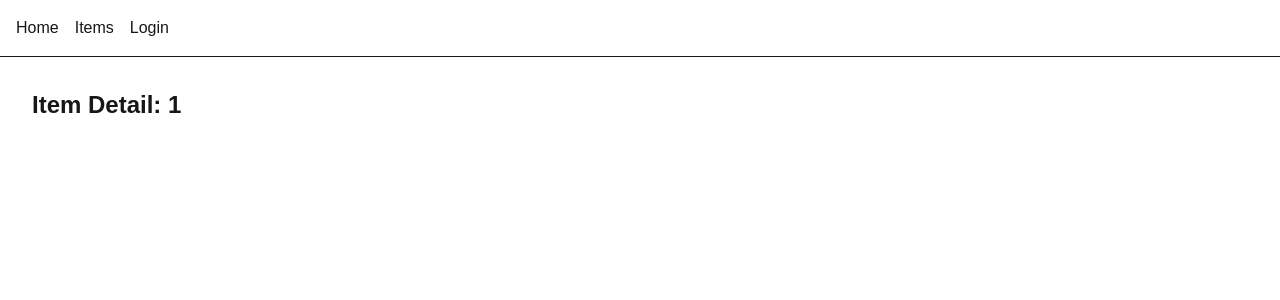
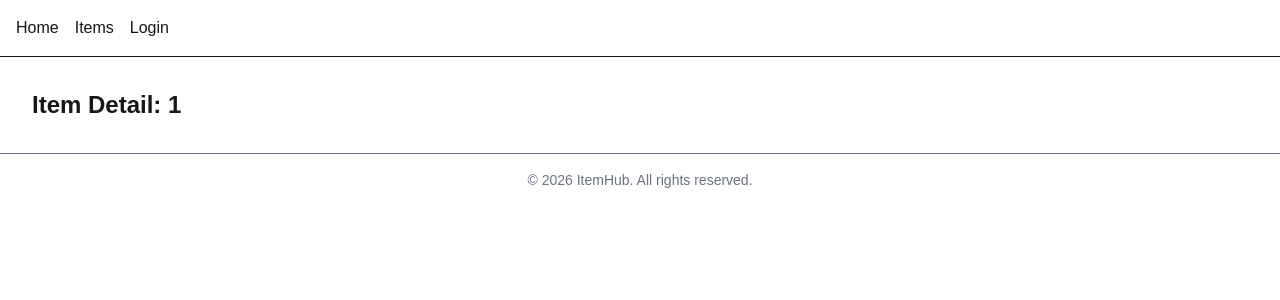
Before and after one commit to JoyChanda/ItemHub, a Next.js app: page /items/1 in a window 1280 px wide. Shown: the top 300 px of the page. Built offline with nearby package versions, Linux system fonts and the light colour scheme.

Commit message:
feat(frontend): add Footer component and integrate into root layout

```diff
--- a/src/app/layout.js
+++ b/src/app/layout.js
@@ -17,6 +17,7 @@ export const metadata = {
 };
 
 import Navbar from '@/components/Navbar';
+import Footer from '@/components/Footer';
 
 export default function RootLayout({ children }) {
   return (
@@ -26,6 +27,7 @@ export default function RootLayout({ children }) {
       >
         <Navbar />
         {children}
+        <Footer />
       </body>
     </html>
   );
--- /dev/null
+++ b/src/components/Footer.jsx
@@ -0,0 +1,7 @@
+export default function Footer() {
+  return (
+    <footer className="p-4 border-t text-center text-sm text-gray-500">
+      © {new Date().getFullYear()} ItemHub. All rights reserved.
+    </footer>
+  );
+}
```
